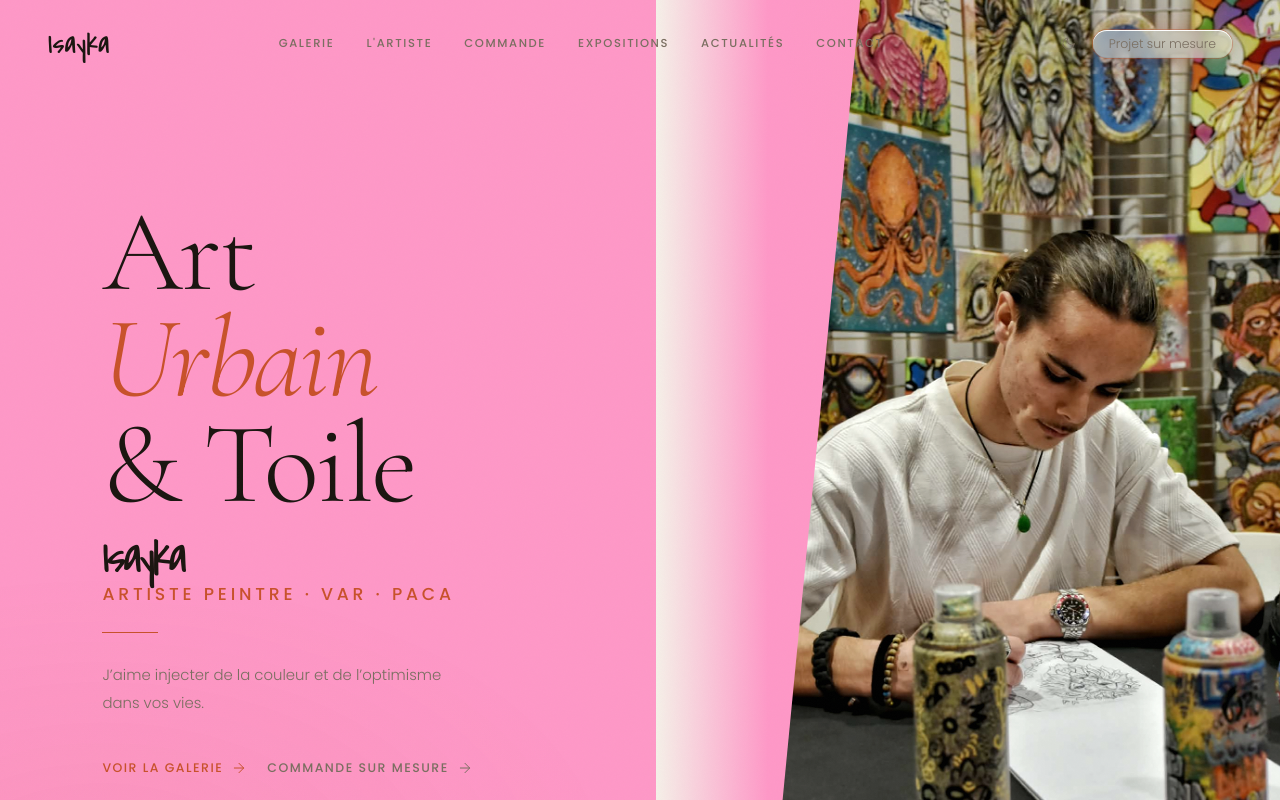
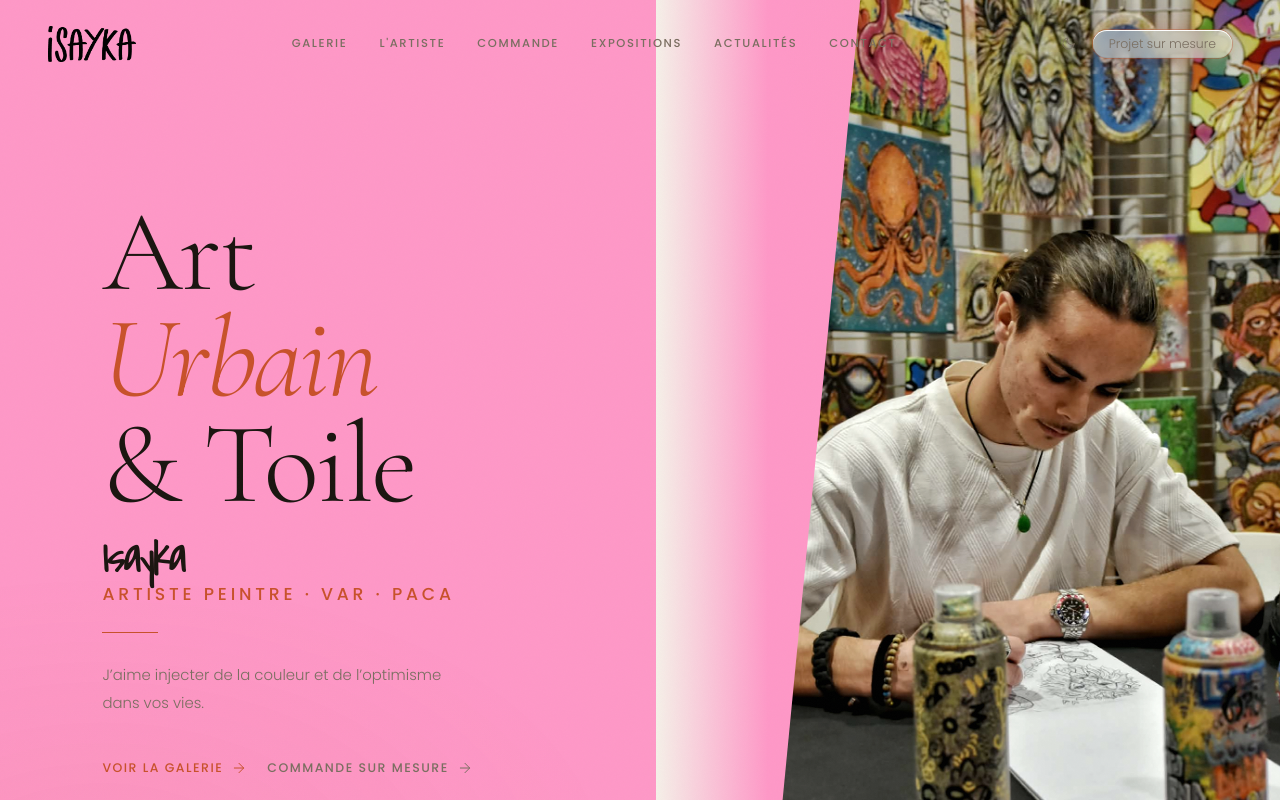
Before and after one commit to olotbruno-lang/isaykaweb, a React (Vite) app: page / in a window 1280 px wide. Shown: the top 800 px of the page. Built offline with nearby package versions, Linux system fonts and the light colour scheme.

Commit message:
Replace nav text logo with Isayka logo image

```diff
--- a/src/components/Nav.tsx
+++ b/src/components/Nav.tsx
@@ -53,7 +53,7 @@ export default function Nav() {
   return (
     <>
       <nav className={`fixed top-0 left-0 right-0 z-[100] flex items-center justify-between px-8 md:px-12 transition-all duration-500 ${scrolled ? 'py-4 bg-[rgba(12,11,9,0.94)] backdrop-blur-xl border-b border-white/[0.06]' : 'py-6'}`}>
-        <a href="#hero" className="font-sign text-3xl text-[#f0ebe3]">Isayka</a>
+        <a href="#hero" className="block"><img src="/images/logo-isayka.png" alt="Isayka" className="nav-logo h-9 w-auto" /></a>
 
         <div className="hidden md:block">
           <NavHeader />
--- a/src/index.css
+++ b/src/index.css
@@ -214,6 +214,14 @@ section:not(#hero) {
   color: #f0ebe3;
 }
 
+.nav-logo {
+  filter: invert(1);
+}
+
+[data-theme="light"] .nav-logo {
+  filter: none;
+}
+
 [data-theme="light"] .artwork-card .text-\[\#7a7368\] {
   color: #7a7368 !important;
 }
```
Also changed, not shown: public/images/logo-isayka.png (added).
